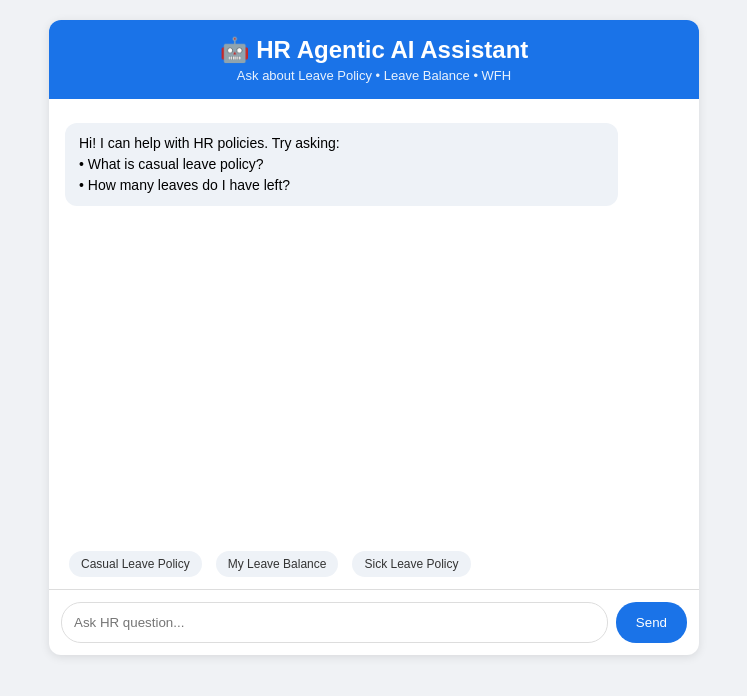
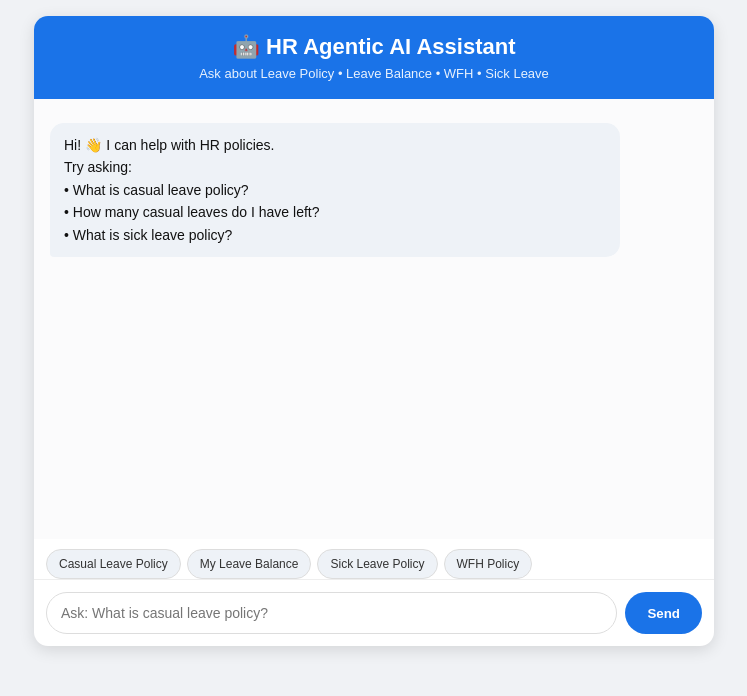
Before and after one commit to rajeswaripallagani66-code/AI-ML-90-Day-Journey, a FastAPI app: page / in a window 1280 px wide. Shown: the top 696 px of the page, without its empty margins (266-1013 px from the left). Run offline with FastAPI, Linux system fonts and the light colour scheme.

Commit message:
Fix: full html with answer fix and mai.py

```diff
--- a/hr-agentic-ai-assistant/app/main.py
+++ b/hr-agentic-ai-assistant/app/main.py
@@ -106,7 +106,12 @@ async def home():
 @app.post("/chat")
 async def chat(req: ChatRequest):
     answer = agent_answer(req.message, req.user_id)
-    return {"answer": answer, "source": "hr_policy.txt + Live DB"}
+    return {
+        "answer": answer,
+        "response": answer,   # for frontend that expects response
+        "reply": answer,
+        "source": "Policy Doc",
+    }
 
 @app.get("/health")
 async def health():
--- a/hr-agentic-ai-assistant/templates/index.html
+++ b/hr-agentic-ai-assistant/templates/index.html
@@ -1,50 +1,107 @@
 <!DOCTYPE html>
-<html>
+<html lang="en">
 <head>
 <meta charset="utf-8">
 <meta name="viewport" content="width=device-width, initial-scale=1">
 <title>HR Agentic AI Assistant</title>
 <style>
-body{font-family:Arial;background:#f0f2f5;margin:0;padding:20px}
-.box{max-width:650px;margin:auto;background:#fff;border-radius:12px;box-shadow:0 2px 10px rgba(0,0,0,.1);overflow:hidden}
-.head{background:#1a73e8;color:#fff;padding:16px;text-align:center}
-.head h2{margin:0}.head p{margin:4px 0 0;opacity:.9;font-size:13px}
-#chat{height:420px;overflow-y:auto;padding:16px}
-.msg{margin:8px 0;padding:10px 14px;border-radius:12px;max-width:85%;line-height:1.5;font-size:14px;white-space:pre-wrap}
-.user{background:#1a73e8;color:#fff;margin-left:auto}
-.bot{background:#eef2f7}
-.input{display:flex;padding:12px;border-top:1px solid #ddd}
-input{flex:1;padding:12px;border:1px solid #ddd;border-radius:20px;outline:none}
-button{margin-left:8px;padding:12px 20px;background:#1a73e8;color:#fff;border:none;border-radius:20px;cursor:pointer}
-.chips{display:flex;gap:6px;flex-wrap:wrap;padding:0 12px 12px}
-.chips button{background:#eef2f7;color:#333;padding:6px 12px;font-size:12px}
+  *{box-sizing:border-box}
+  body{font-family:Arial, sans-serif;background:#f0f2f5;margin:0;padding:16px}
+  .box{max-width:680px;margin:auto;background:#fff;border-radius:14px;box-shadow:0 4px 16px rgba(0,0,0,.12);overflow:hidden}
+  .head{background:#1a73e8;color:#fff;padding:18px;text-align:center}
+  .head h2{margin:0;font-size:22px}
+  .head p{margin:6px 0 0;opacity:.9;font-size:13px}
+  #chat{height:440px;overflow-y:auto;padding:16px;background:#fbfbfc}
+  .msg{margin:8px 0;padding:11px 14px;border-radius:14px;max-width:88%;line-height:1.6;font-size:14px;white-space:pre-wrap;word-wrap:break-word}
+  .user{background:#1a73e8;color:#fff;margin-left:auto;border-bottom-right-radius:4px}
+  .bot{background:#eef2f7;color:#111;border-bottom-left-radius:4px}
+  .meta{font-size:11px;color:#777;margin:4px 4px 10px}
+  .chips{display:flex;gap:6px;flex-wrap:wrap;padding:10px 12px 0}
+  .chips button{background:#eef2f7;border:1px solid #ddd;color:#333;padding:7px 12px;font-size:12px;border-radius:20px;cursor:pointer}
+  .chips button:hover{background:#dbeafe}
+  .input{display:flex;padding:12px;border-top:1px solid #eee;gap:8px}
+  input{flex:1;padding:12px 14px;border:1px solid #ddd;border-radius:24px;outline:none;font-size:14px}
+  button.send{padding:12px 22px;background:#1a73e8;color:#fff;border:none;border-radius:24px;cursor:pointer;font-weight:bold}
+  button.send:disabled{opacity:.6}
 </style>
 </head>
 <body>
 <div class="box">
-<div class="head"><h2>🤖 HR Agentic AI Assistant</h2><p>Ask about Leave Policy • Leave Balance • WFH</p></div>
-<div id="chat"><div class="msg bot">Hi! I can help with HR policies. Try asking:<br>• What is casual leave policy?<br>• How many leaves do I have left?</div></div>
-<div class="chips">
-<button onclick="ask('What is casual leave policy?')">Casual Leave Policy</button>
-<button onclick="ask('How many leaves do I have left?')">My Leave Balance</button>
-<button onclick="ask('What is sick leave policy?')">Sick Leave Policy</button>
+  <div class="head">
+    <h2>🤖 HR Agentic AI Assistant</h2>
+    <p>Ask about Leave Policy • Leave Balance • WFH • Sick Leave</p>
+  </div>
+
+  <div id="chat">
+    <div class="msg bot">Hi! 👋 I can help with HR policies.
+Try asking:
+• What is casual leave policy?
+• How many casual leaves do I have left?
+• What is sick leave policy?</div>
+  </div>
+
+  <div class="chips">
+    <button onclick="ask('What is casual leave policy?')">Casual Leave Policy</button>
+    <button onclick="ask('How many casual leaves do I have left?')">My Leave Balance</button>
+    <button onclick="ask('What is sick leave policy?')">Sick Leave Policy</button>
+    <button onclick="ask('What is WFH policy?')">WFH Policy</button>
+  </div>
+
+  <div class="input">
+    <input id="q" placeholder="Ask: What is casual leave policy?" autocomplete="off" onkeydown="if(event.key==='Enter')send()">
+    <button class="send" id="sendBtn" onclick="send()">Send</button>
+  </div>
 </div>
-<div class="input"><input id="q" placeholder="Ask HR question..." onkeydown="if(event.key==='Enter')send()"><button onclick="send()">Send</button></div>
-</div>
+
 <script>
-const chat=document.getElementById('chat');
-function add(t,c){let d=document.createElement('div');d.className='msg '+c;d.innerText=t;chat.appendChild(d);chat.scrollTop=chat.scrollHeight;}
-async function ask(t){document.getElementById('q').value=t;send();}
+const chat = document.getElementById('chat');
+const input = document.getElementById('q');
+const sendBtn = document.getElementById('sendBtn');
+
+function add(text, cls){
+  let d = document.createElement('div');
+  d.className = 'msg ' + cls;
+  d.innerText = text;
+  chat.appendChild(d);
+  chat.scrollTop = chat.scrollHeight;
+  return d;
+}
+
+function ask(t){
+  input.value = t;
+  send();
+}
+
 async function send(){
- let q=document.getElementById('q').value.trim(); if(!q) return;
- add(q,'user'); document.getElementById('q').value='';
- add('Thinking...','bot');
- try{
-  let r=await fetch('/chat',{method:'POST',headers:{'Content-Type':'application/json'},body:JSON.stringify({message:q,user_id:'default'})});
-  let j=await r.json();
-  chat.lastChild.remove();
-  add(j.answer,'bot');
- }catch(e){chat.lastChild.remove();add('Error: Server busy, try again','bot');}
+  let q = input.value.trim();
+  if(!q) return;
+  add(q, 'user');
+  input.value = '';
+  sendBtn.disabled = true;
+  let thinking = add('Thinking...', 'bot');
+  let start = Date.now();
+  try{
+    let r = await fetch('/chat', {
+      method: 'POST',
+      headers: {'Content-Type': 'application/json'},
+      body: JSON.stringify({message: q, user_id: 'default'})
+    });
+    let j = await r.json();
+    // FIX: Accept answer OR response OR reply - any name backend sends
+    let txt = j.answer || j.response || j.reply || j.output || j.result || JSON.stringify(j);
+    thinking.innerText = txt;
+    let latency = ((Date.now() - start)/1000).toFixed(1);
+    let src = j.source || 'Policy Doc';
+    let m = document.createElement('div');
+    m.className = 'meta';
+    m.innerText = 'Source: ' + src + ' • Latency: ' + latency + 's';
+    chat.appendChild(m);
+    chat.scrollTop = chat.scrollHeight;
+  }catch(e){
+    thinking.innerText = 'Error: Server busy, please try again. ' + e;
+  }
+  sendBtn.disabled = false;
+  input.focus();
 }
 </script>
 </body>
```
